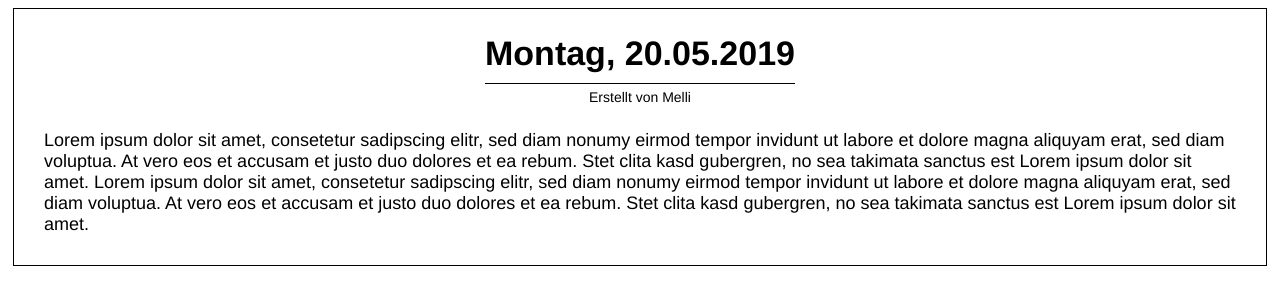
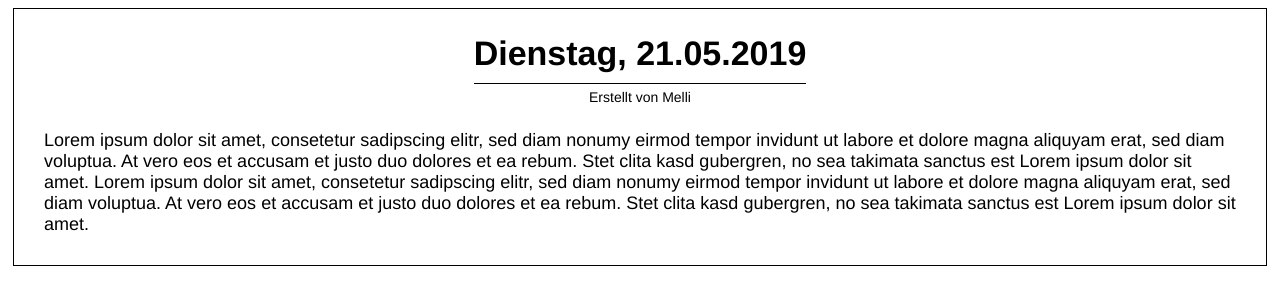
Before and after one commit to melmare/careUnity, a React (Create React App) app: page / in a window 1280 px wide. Shown: the top 304 px of the page. Built offline with nearby package versions, Linux system fonts and the light colour scheme.

Commit message:
Change mockdata and small details

```diff
--- a/setup-server.js
+++ b/setup-server.js
@@ -15,7 +15,7 @@ module.exports = function() {
   app.use(express.static(path.join(__dirname, 'build')));
 
   app.listen(process.env.PORT || 4000, err => {
-    err ? console.log(err) : console.log('Server ready');
+    err ? console.log(err) : console.log('Server ready!!!');
   });
 
   app.get('/', function(req, res) {
--- a/src/mockdata.js
+++ b/src/mockdata.js
@@ -1,5 +1,5 @@
 const mockEntry = {
-  title: 'Montag, 20.05.2019',
+  title: 'Dienstag, 21.05.2019',
   author: 'Melli',
   text:
     'Lorem ipsum dolor sit amet, consetetur sadipscing elitr, sed diam nonumy eirmod tempor invidunt ut labore et dolore magna aliquyam erat, sed diam voluptua. At vero eos et accusam et justo duo dolores et ea rebum. Stet clita kasd gubergren, no sea takimata sanctus est Lorem ipsum dolor sit amet. Lorem ipsum dolor sit amet, consetetur sadipscing elitr, sed diam nonumy eirmod tempor invidunt ut labore et dolore magna aliquyam erat, sed diam voluptua. At vero eos et accusam et justo duo dolores et ea rebum. Stet clita kasd gubergren, no sea takimata sanctus est Lorem ipsum dolor sit amet.'
```
Also changed, not shown: .docz/app/db.json, .docz/cache/7a404a3194d838ff5e4d4db12e01f882.json, .docz/cache/f3bb2f2210a4c505a59dd447192bef9f.json, .docz/cache/f61afe7db30d7935d8100cc83c11dd6d.json.
